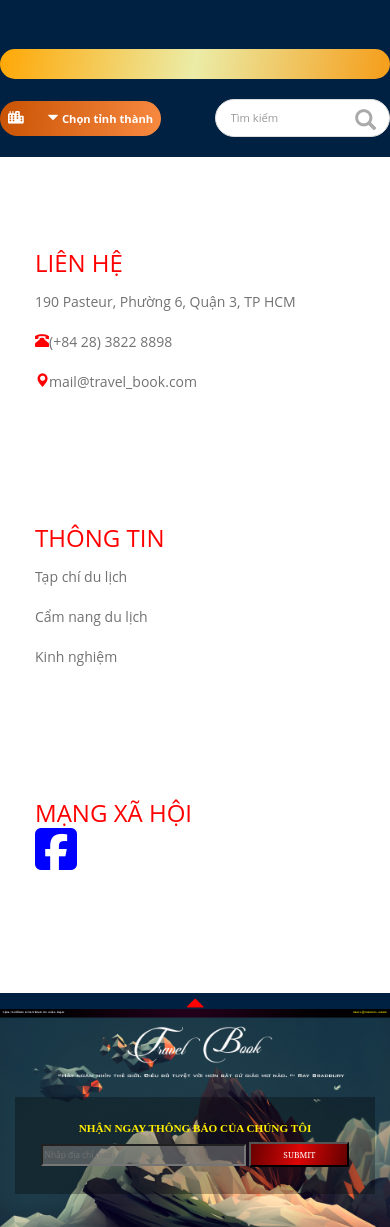
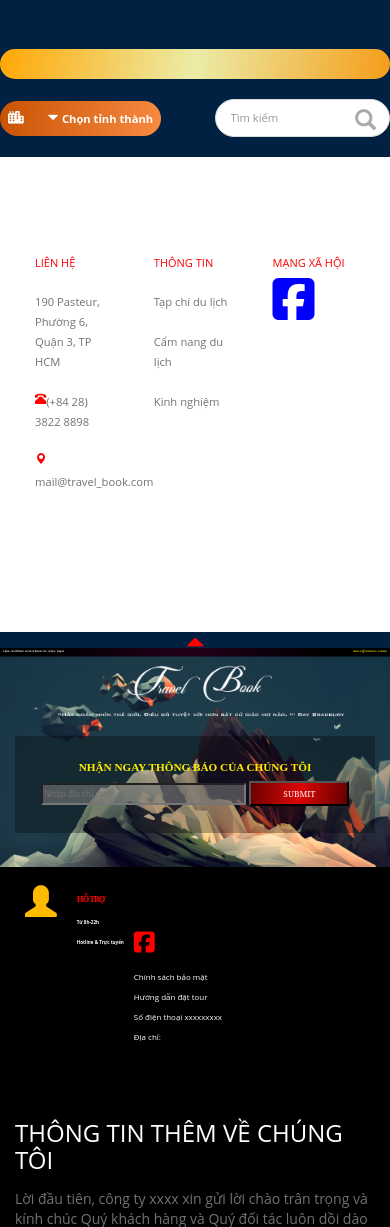
Before and after one commit to fourteamsss/travel_book, a PHP site: page /lienhe.php in a window 390 px wide. Shown: the part 481-1708 px from the top of the page. Run offline with PHP 8.4, Linux system fonts and the light colour scheme; some libraries are stand-ins or nearby versions; some web fonts are replaced.

Commit message:
commi10/7

```diff
--- a/css/style.css
+++ b/css/style.css
@@ -1452,7 +1452,6 @@ header {
     margin-top: 0;
 }
 
-
 .banner img {
     width: 100%;
 }
--- a/scss/style.css
+++ b/scss/style.css
@@ -284,4 +284,14 @@
   }
 }
 
+@media (min-width: 320px) and (max-width: 480px) {
+  .lienhe_ {
+    font-size: 80%;
+    width: 33%;
+  }
+  .lienhe_ h4 {
+    font-size: 11px;
+  }
+}
+
 /*# sourceMappingURL=style.css.map */
--- a/scss/style.scss
+++ b/scss/style.scss
@@ -59,6 +59,7 @@
 		}
 	}
 }
+
 .image_tours{
 	@media (min-width: 768px) and (max-width: 768px) {
 		width: 100%;
@@ -276,6 +277,16 @@
 		margin-top: 40px;
 	}
 }
+.lienhe_{
+	@media (min-width: 320px) and (max-width:  480px){
+		font-size: 80%;
+		width: 33%;
+		h4{
+			font-size: 11px;
+		}
+	}
+
+}
 // 	@media (max-width: $mobile-breakpoint) {
 //         width: 50%;
 // 	}
```
Also changed, not shown: 1 other file.
